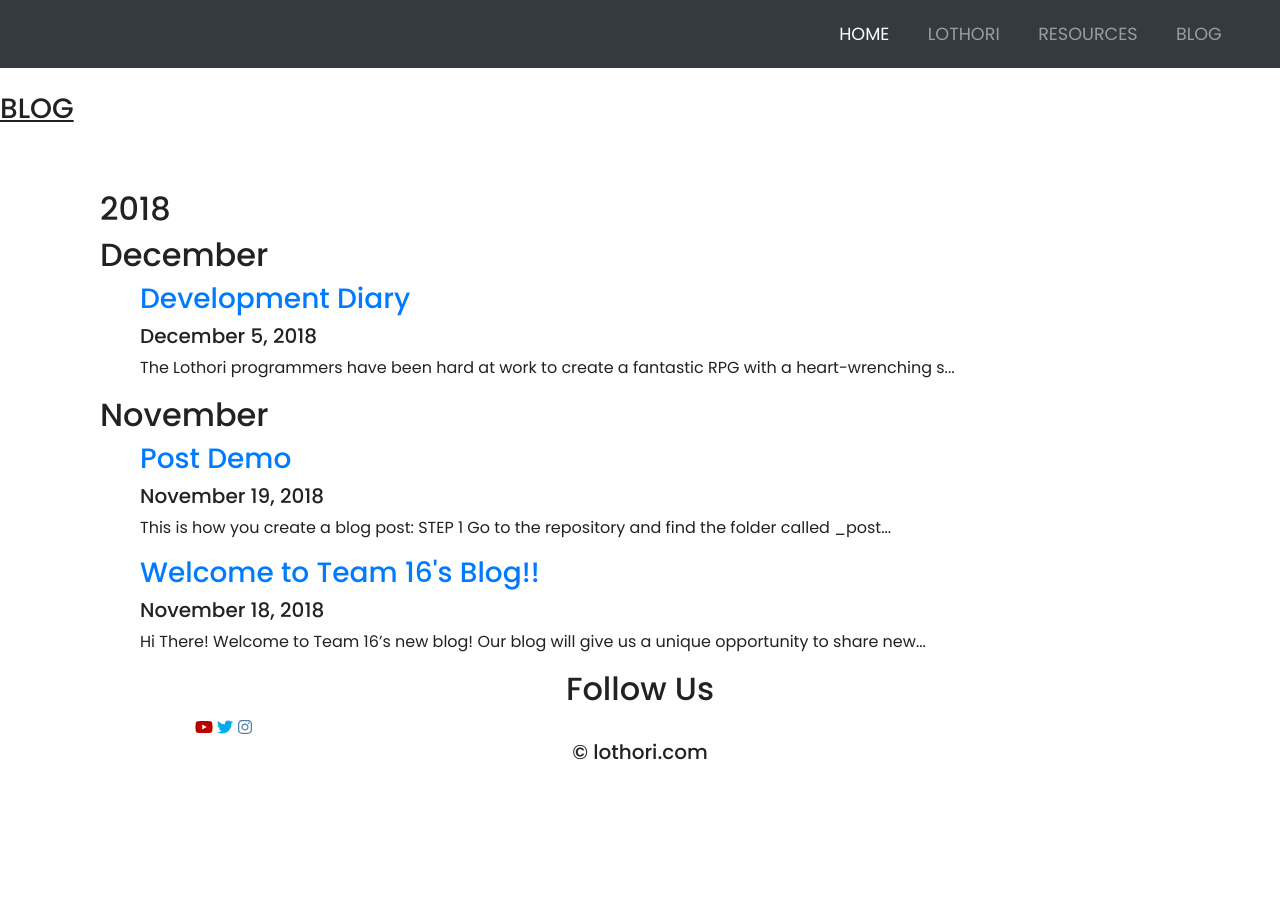
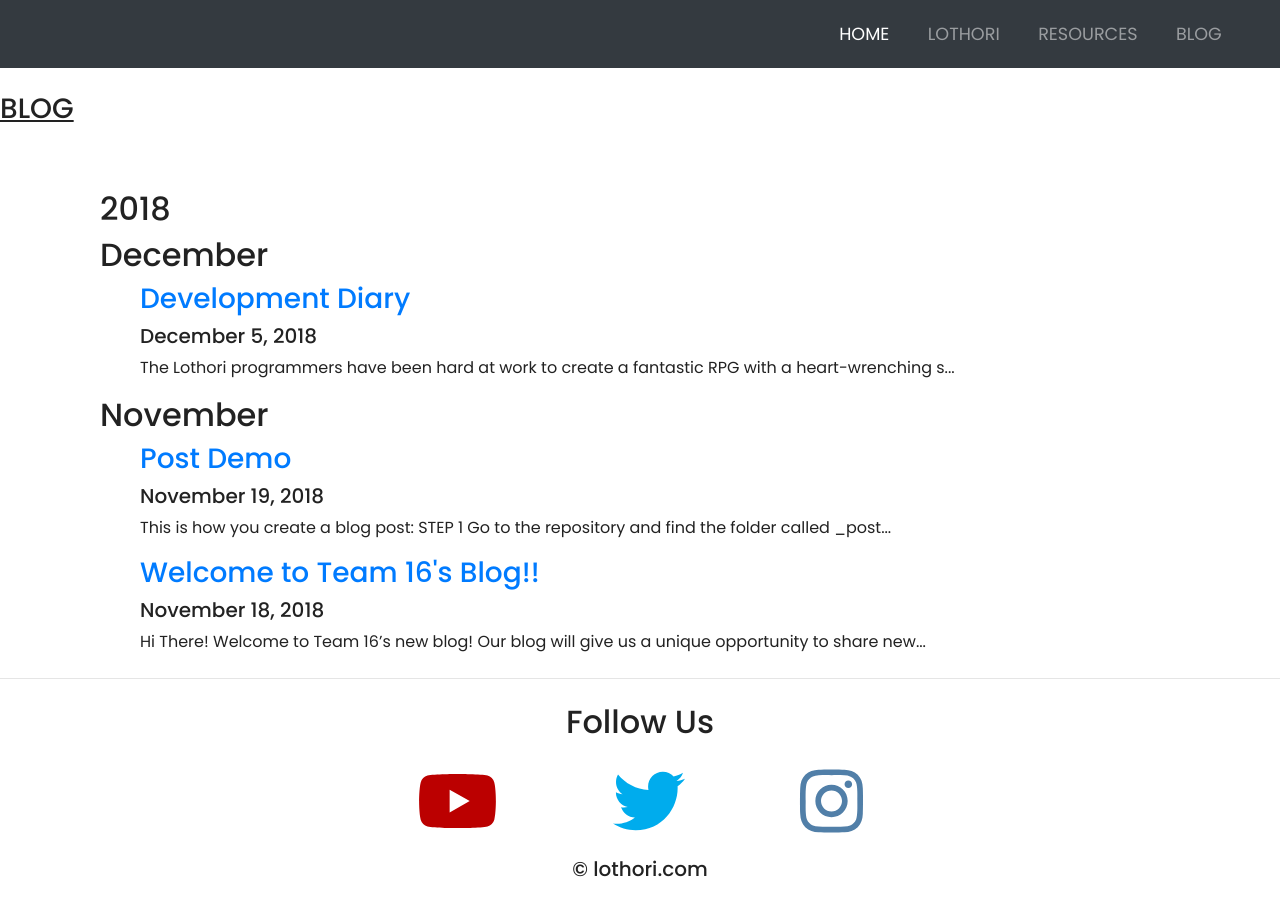
Before and after one commit to mohamedjasmin/lothoriold, a Jekyll site: the page built from blog.html, in a window 1280 px wide. Built offline with Jekyll 4.4.1, drawn with Linux system fonts in a browser that asks for light colours; nearby versions of some CDN libraries.

Commit message:
social changes

```diff
--- a/_layouts/wrapper.html
+++ b/_layouts/wrapper.html
@@ -52,21 +52,23 @@
 {{ content }}
 </div>
 
- <!--- SOCIAL LINKS -->
+
+<!--- SOCIAL LINKS -->
+<hr class="my-4">
 <div class="container-fluid padding">
 <div class="row text-center padding">
   <div class="col-12">
     <h2>Follow Us</h2>
   </div>
-<div class="container-fluid padding">
-  <div class="col-4">
-   <a href="https://www.youtube.com/channel/UCCyV_7Enn1TbdgCgWsxpcSw"target="_blank"><i class="fab fa-youtube"></i><a/>
+  <div class="col-12 social padding">
+    <a href="https://www.youtube.com/channel/UCCyV_7Enn1TbdgCgWsxpcSw"target="_blank"><i class="fab fa-youtube"></i><a/>
     <a href="https://twitter.com/lothorigame" target="_blank"><i class="fab fa-twitter"></i><a/>
     <a href="https://www.instagram.com/lothori.team16/" target="_blank"><i class="fab fa-instagram"></i><a/>
   </div>
-  </div>
 </div>
 </div>
+
+
  <!--- FOOTER --->
 <footer>
 <div class="conatiner-fluid padding">
```
